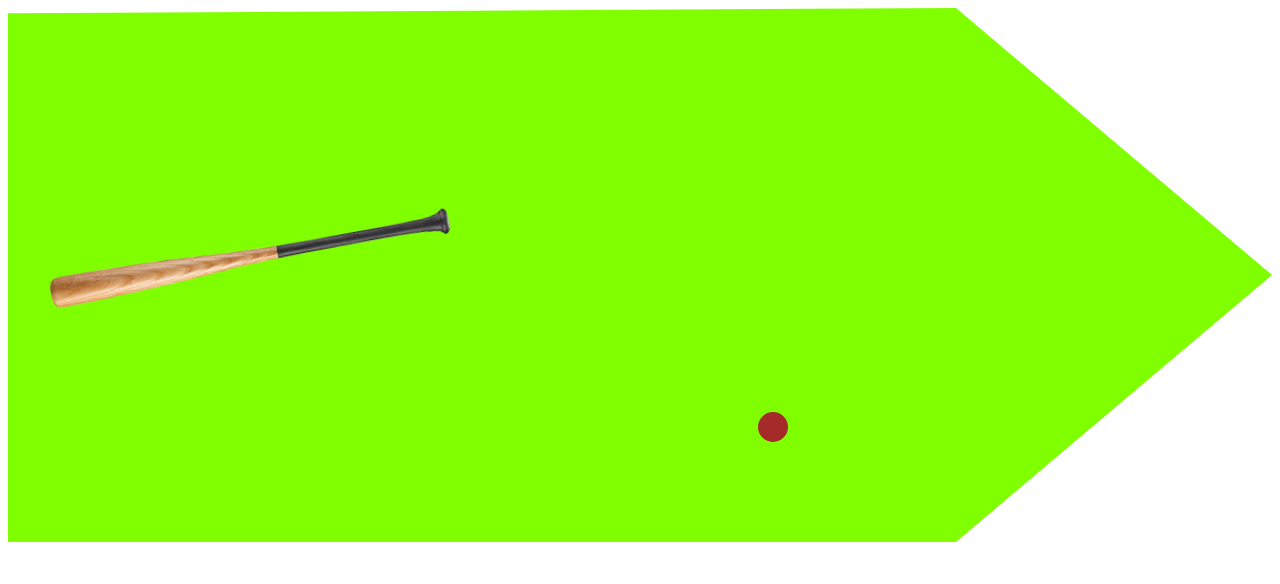
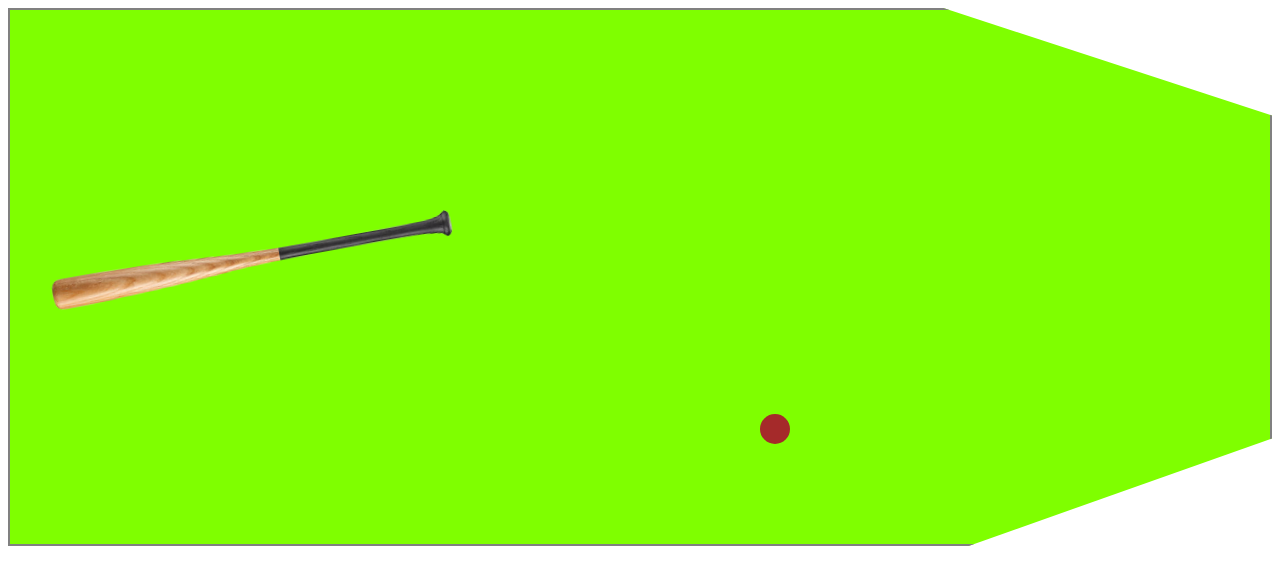
Before and after one commit to mrx-arafat/Baseball-Basic-Animation-Practice, a plain HTML site: page index.html in a window 1280 px wide. Drawn offline with Linux system fonts and the light colour scheme.

Commit message:
git push

```diff
--- a/style.css
+++ b/style.css
@@ -1,5 +1,6 @@
 .field {
-  clip-path: polygon(0 1%, 75% 0%, 100% 50%, 75% 100%, 0 100%, 0% 50%);
+  border: 2px solid gray;
+  clip-path: polygon(74% 0, 100% 20%, 100% 80%, 76% 100%, 0 100%, 0% 60%, 0 0);
 
   background-color: chartreuse;
 }
```
